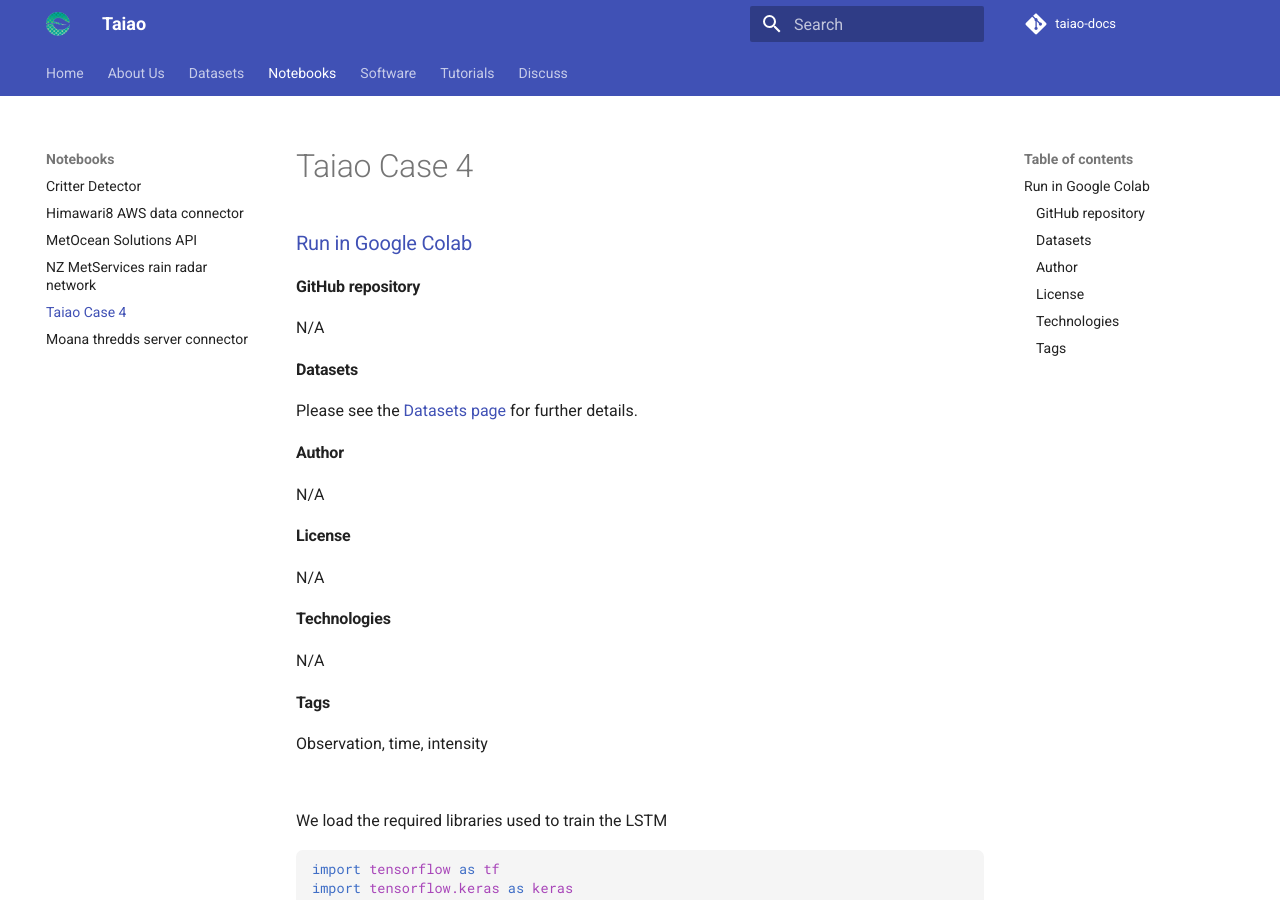
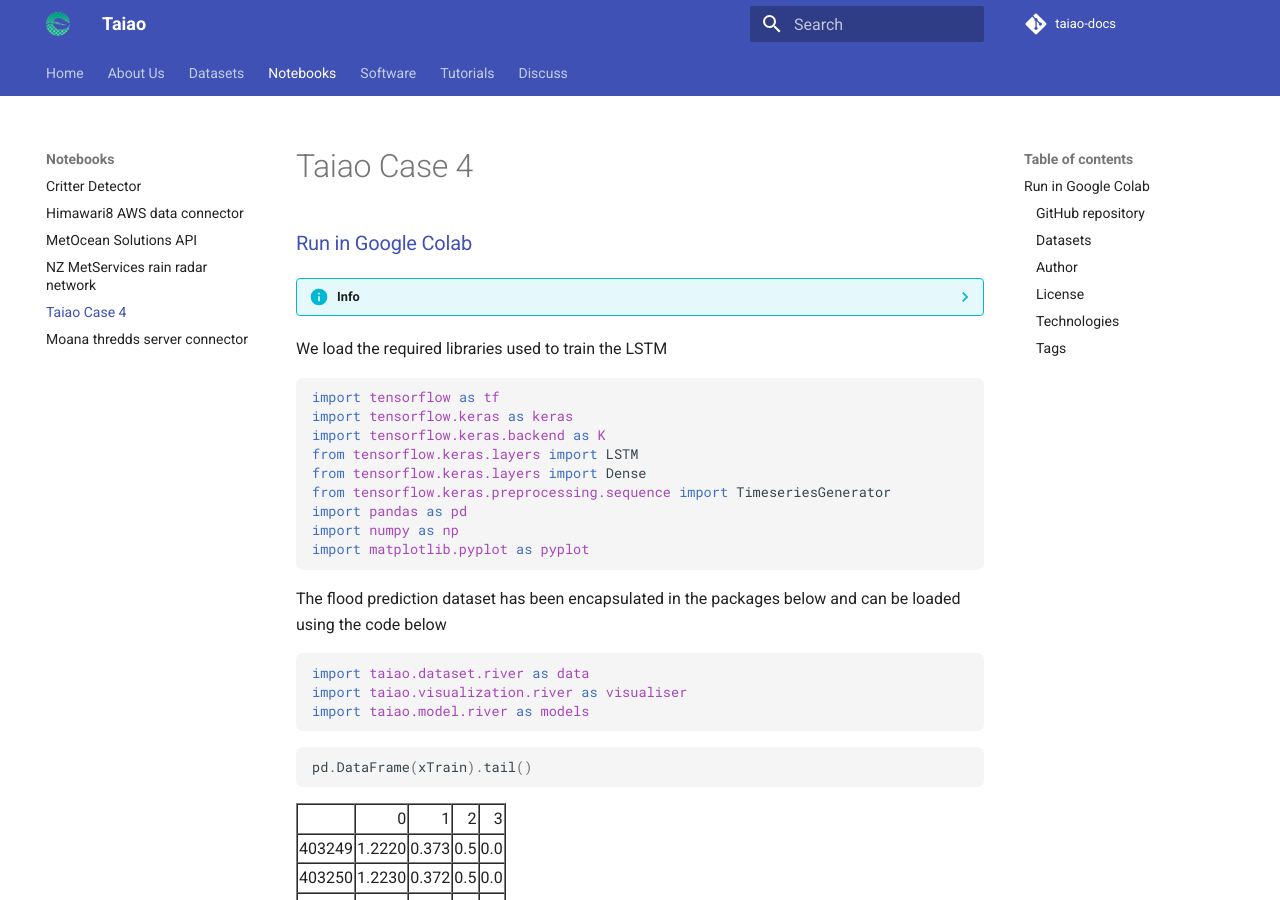
Before and after one commit to taiao/taiao-docs, an MkDocs documentation site: the page built from docs/Notebooks/TAIAO-UseCase-4.md, in a window 1280 px wide and 900 px high. Built offline with MkDocs 1.6.1 and Material for MkDocs 9.7.7, drawn with Linux system fonts in a browser that asks for light colours; comment, search, counter and statistics services are not loaded.

Commit message:
Added info collapsible block to hold meta data

```diff
--- a/docs/Notebooks/TAIAO-UseCase-4.md
+++ b/docs/Notebooks/TAIAO-UseCase-4.md
@@ -1,19 +1,18 @@
 ### [Run in Google Colab](https://colab.research.google.com/github/jacobmontiel/taiao-docs/blob/main/docs/Notebooks/TAIAO-UseCase-4.ipynb)
-#### GitHub repository
-N/A
-#### Datasets
-Please see the [Datasets page](../Datasets/Coromandel-River-Rain-gauge.md) for further details.
-#### Author
-N/A
-#### License
-N/A
-#### Technologies
-N/A
-#### Tags
-Observation, time, intensity
-<br>
-<br>
-<br>
+??? info
+    #### GitHub repository
+    N/A
+    #### Datasets
+    Please see the [Datasets page](../Datasets/Coromandel-River-Rain-gauge.md) for further details.
+    #### Author
+    N/A
+    #### License
+    N/A
+    #### Technologies
+    N/A
+    #### Tags
+    Observation, time, intensity
+
 We load the required libraries used to train the LSTM
 
 
```
Also changed, not shown: docs/Notebooks/Himawari8.md (+16 -17 lines), docs/Notebooks/Moana-thredds-server-connector.md (+14 -15 lines), docs/Notebooks/NZ-Radar-connector.md (+14 -15 lines), docs/Notebooks/metocean-obs-api-connector.md (+14 -15 lines).
